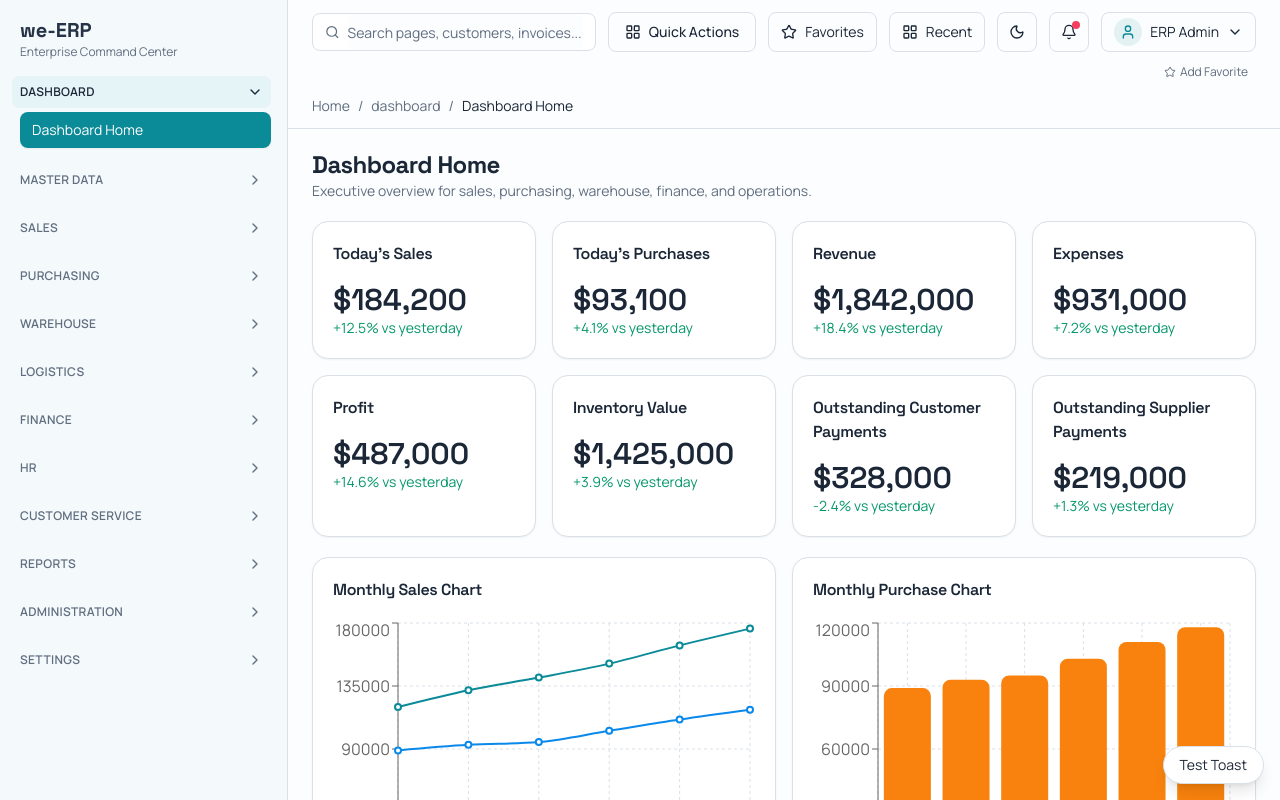
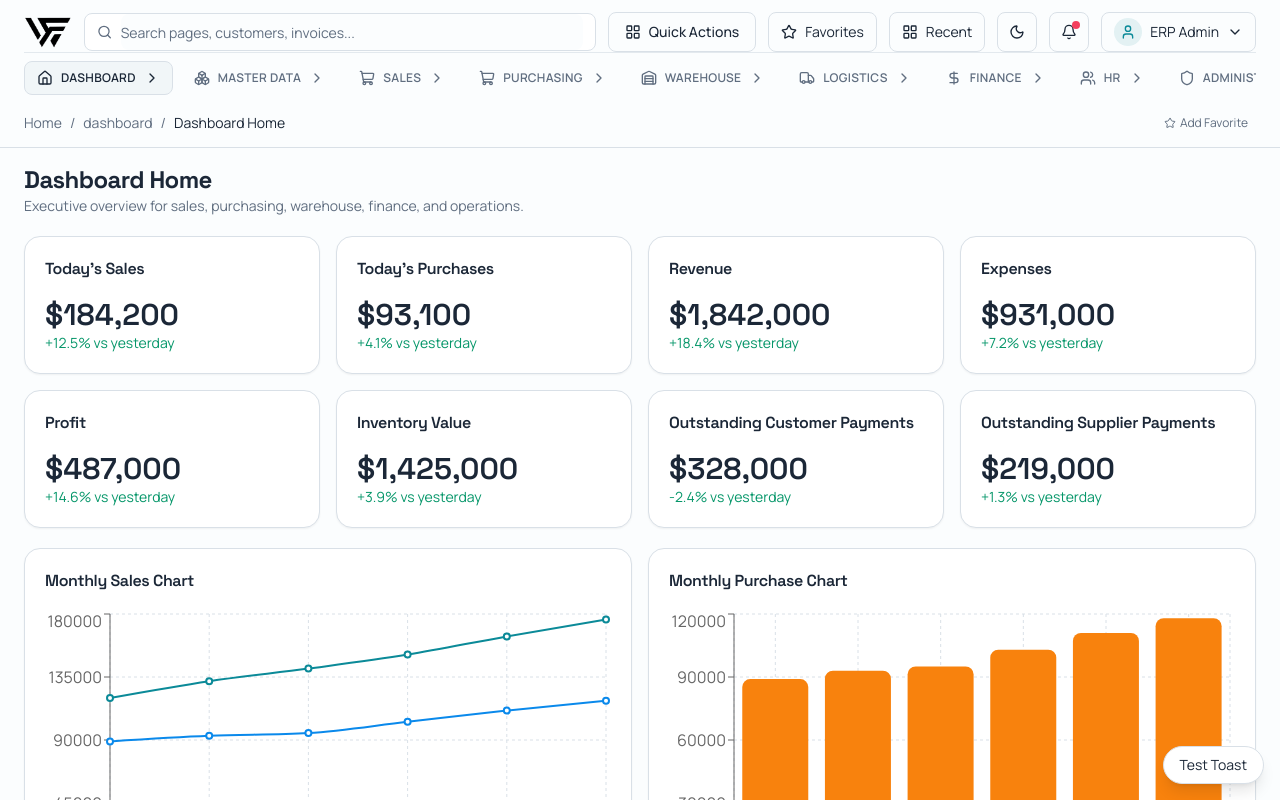
Before and after one commit to asdevgfhbc/we-ERP, a React (Vite) app: page /dashboard/home in a window 1280 px wide. Shown: the top 800 px of the page. Built offline with nearby package versions, Linux system fonts and the light colour scheme.

Commit message:
feat(ui): revamp navigation shell and branding

```diff
--- a/src/components/shared/app-shell.tsx
+++ b/src/components/shared/app-shell.tsx
@@ -1,4 +1,23 @@
-import { Bell, ChevronDown, Command, LayoutGrid, Menu, Moon, Search, Star, Sun, User } from 'lucide-react'
+import {
+  Bell,
+  ChevronDown,
+  Command,
+  LayoutGrid,
+  Menu,
+  Moon,
+  Search,
+  Star,
+  Sun,
+  User,
+  Boxes,
+  ShoppingCart,
+  Truck,
+  Warehouse,
+  Shield,
+  Home,
+  DollarSign,
+  Users,
+} from 'lucide-react'
 import { Link, Outlet, useLocation, useNavigate } from 'react-router-dom'
 import { useEffect, useMemo, useState, type ReactNode } from 'react'
 import type { ErpPage } from '@/app/pages'
@@ -16,25 +35,33 @@ const NAV_SECTIONS = [
   'Logistics',
   'Finance',
   'HR',
-  'Customer Service',
-  'Reports',
   'Administration',
-  'Settings',
 ] as const
+
+const SECTION_ICONS = {
+  Dashboard: Home,
+  'Master Data': Boxes,
+  Sales: ShoppingCart,
+  Purchasing: ShoppingCart,
+  Warehouse: Warehouse,
+  Logistics: Truck,
+  Finance: DollarSign,
+  HR: Users,
+  Administration: Shield,
+} as const
 
 function sectionFromModule(module: string) {
   if (module === 'Sales & Distribution') return 'Sales'
   if (module === 'Purchasing / Import') return 'Purchasing'
   if (module === 'Finance & Accounting') return 'Finance'
   if (module === 'Human Resources') return 'HR'
-  if (module === 'Reports & Analytics') return 'Reports'
   if (module === 'User Management') return 'Administration'
   return module
 }
 
-function Sidebar({ pages, open, onClose }: { pages: ErpPage[]; open: boolean; onClose: () => void }) {
+function TopModuleNav({ pages, mobileOpen, onNavigate }: { pages: ErpPage[]; mobileOpen: boolean; onNavigate: () => void }) {
   const location = useLocation()
-  const [expandedSection, setExpandedSection] = useState<string>('Dashboard')
+  const [expandedSection, setExpandedSection] = useState<string>('')
 
   const grouped = useMemo(() => {
     const initial = Object.fromEntries(NAV_SECTIONS.map((section) => [section, [] as ErpPage[]]))
@@ -54,50 +81,39 @@ function Sidebar({ pages, open, onClose }: { pages: ErpPage[]; open: boolean; on
   }, [location.pathname, pages])
 
   useEffect(() => {
-    setExpandedSection(activeSection)
-  }, [activeSection])
+    setExpandedSection('')
+  }, [location.pathname])
 
   return (
-    <aside
-      className={cn(
-        'fixed inset-y-0 left-0 z-40 w-80 transform border-r border-border bg-sidebar px-3 py-4 transition md:static md:w-72 md:translate-x-0',
-        open ? 'translate-x-0' : '-translate-x-full',
-      )}
-    >
-      <div className="mb-4 flex items-center justify-between px-2">
-        <div>
-          <p className="font-display text-xl font-bold text-sidebar-foreground">we-ERP</p>
-          <p className="text-xs text-muted-foreground">Enterprise Command Center</p>
-        </div>
-        <button onClick={onClose} className="rounded-lg p-2 text-muted-foreground hover:bg-muted md:hidden" type="button">
-          <Menu className="h-4 w-4" />
-        </button>
-      </div>
-      <div className="max-h-[calc(100svh-130px)] space-y-4 overflow-y-auto pr-1">
+    <div className={cn('relative border-t border-border/70 pt-2', mobileOpen ? 'block' : 'hidden md:block')}>
+      <div className="scrollbar-hidden flex items-center gap-2 overflow-x-auto overflow-y-visible pb-2">
         {NAV_SECTIONS.map((section) => {
           const sectionPages = grouped[section] ?? []
           const isExpanded = expandedSection === section
+          const SectionIcon = SECTION_ICONS[section]
 
           if (sectionPages.length === 0) return null
 
           return (
-            <div key={section}>
+            <div key={section} className="relative shrink-0">
               <button
                 type="button"
                 className={cn(
-                  'mb-1 flex w-full items-center justify-between rounded-lg px-2 py-2 text-left text-xs font-semibold uppercase tracking-wide transition',
+                  'inline-flex items-center gap-2 rounded-lg border px-3 py-2 text-xs font-semibold uppercase tracking-wide transition-colors duration-200',
                   activeSection === section
-                    ? 'bg-sidebar-accent text-sidebar-accent-foreground'
-                    : 'text-muted-foreground hover:bg-sidebar-accent hover:text-sidebar-accent-foreground',
+                    ? 'border-border bg-muted text-foreground'
+                    : 'border-transparent text-muted-foreground hover:border-border hover:bg-muted',
                 )}
                 onClick={() => setExpandedSection((current) => (current === section ? '' : section))}
               >
+                <SectionIcon className="h-4 w-4" />
                 {section}
-                <ChevronDown className={cn('h-4 w-4 transition-transform', isExpanded ? 'rotate-0' : '-rotate-90')} />
+                <ChevronDown className={cn('h-4 w-4 transition-transform duration-200', isExpanded ? 'rotate-0' : '-rotate-90')} />
               </button>
 
               {isExpanded ? (
-                <div className="space-y-1 pl-2">
+                <div className="absolute left-0 top-full z-50 mt-2 w-72 rounded-xl border border-border bg-popover p-2 shadow-2xl">
+                  <div className="scrollbar-hidden max-h-[50vh] space-y-1 overflow-y-auto pr-1">
                     {sectionPages.map((page) => {
                       const active = location.pathname === page.path
                       return (
@@ -105,24 +121,23 @@ function Sidebar({ pages, open, onClose }: { pages: ErpPage[]; open: boolean; on
                           key={page.path}
                           to={page.path}
                           className={cn(
-                          'block rounded-lg px-3 py-2 text-sm transition',
-                          active
-                            ? 'bg-sidebar-primary text-sidebar-primary-foreground shadow-sm'
-                            : 'text-sidebar-foreground hover:bg-sidebar-accent hover:text-sidebar-accent-foreground',
+                            'block rounded-lg px-3 py-2 text-sm transition-colors duration-200',
+                            active ? 'bg-primary text-primary-foreground' : 'hover:bg-muted',
                           )}
-                        onClick={onClose}
+                          onClick={onNavigate}
                         >
                           {page.title}
                         </Link>
                       )
                     })}
                   </div>
+                </div>
               ) : null}
             </div>
           )
         })}
       </div>
-    </aside>
+    </div>
   )
 }
 
@@ -404,9 +419,12 @@ function CommandPalette({ pages }: { pages: ErpPage[] }) {
 }
 
 export function AppShell({ pages }: { pages: ErpPage[] }) {
-  const [sidebarOpen, setSidebarOpen] = useState(false)
+  const [mobileNavOpen, setMobileNavOpen] = useState(false)
   const location = useLocation()
   const navigate = useNavigate()
+
+  const toggleMobileNav = () => setMobileNavOpen((value) => !value)
+  const closeMobileNav = () => setMobileNavOpen(false)
   const { items: favorites, setItems: setFavorites } = useStoredList('we-erp-favorites')
   const { items: recents, setItems: setRecents } = useStoredList('we-erp-recents')
 
@@ -415,24 +433,27 @@ export function AppShell({ pages }: { pages: ErpPage[] }) {
     setRecents((prev) => [path, ...prev.filter((item) => item !== path)].slice(0, 8))
   }, [location.pathname, setRecents])
 
+  useEffect(() => {
+    setMobileNavOpen(false)
+  }, [location.pathname])
+
   const currentPage = useMemo(() => pages.find((page) => page.path === location.pathname), [location.pathname, pages])
   const favoriteSet = useMemo(() => new Set(favorites), [favorites])
 
   return (
     <div className="min-h-screen bg-background text-foreground">
-      <div className="md:grid md:grid-cols-[18rem_1fr]">
-        <Sidebar pages={pages} open={sidebarOpen} onClose={() => setSidebarOpen(false)} />
-        <div className="min-w-0">
-          <header className="sticky top-0 z-20 border-b border-border bg-background/90 px-4 py-3 backdrop-blur md:px-6">
+      <div className="min-w-0 pt-40 md:pt-36">
+        <header className="fixed left-0 right-0 top-0 z-30 border-b border-border bg-background/90 px-4 py-3 backdrop-blur md:px-6">
           <div className="flex flex-wrap items-center gap-3">
               <button
                 type="button"
-                onClick={() => setSidebarOpen(true)}
+                onClick={toggleMobileNav}
                 className="inline-flex h-10 w-10 items-center justify-center rounded-lg border border-border md:hidden"
-                aria-label="Open menu"
+                aria-label={mobileNavOpen ? 'Close navigation' : 'Open navigation'}
               >
                 <Menu className="h-4 w-4" />
               </button>
+              <img src="/WE-removebg-preview.png" alt="we-ERP" className="h-8 w-auto dark:brightness-0 dark:invert" />
               <GlobalSearch pages={pages} />
               <SecondaryButton className="gap-2" onClick={() => window.dispatchEvent(new Event('open-command-palette'))}>
                 <LayoutGrid className="h-4 w-4" />
@@ -478,8 +499,12 @@ export function AppShell({ pages }: { pages: ErpPage[] }) {
               <NotificationMenu />
               <UserMenu />
           </div>
+
+          <TopModuleNav pages={pages} mobileOpen={mobileNavOpen} onNavigate={closeMobileNav} />
+
+          <div className="mt-2 flex flex-wrap items-center justify-between gap-2">
+            <Breadcrumbs />
             {currentPage ? (
-              <div className="mt-2 flex items-center justify-end">
                 <button
                   type="button"
                   className={cn(
@@ -498,19 +523,15 @@ export function AppShell({ pages }: { pages: ErpPage[] }) {
                   <Star className="h-3 w-3" />
                   {favoriteSet.has(currentPage.path) ? 'Favorited' : 'Add Favorite'}
                 </button>
-              </div>
               ) : null}
-            <div className="mt-3">
-              <Breadcrumbs />
           </div>
         </header>
         <main className="px-4 py-5 md:px-6">
           <Outlet />
         </main>
       </div>
-      </div>
       <CommandPalette pages={pages} />
-      {sidebarOpen && <div className="fixed inset-0 z-30 bg-black/30 md:hidden" onClick={() => setSidebarOpen(false)} />}
+      {mobileNavOpen && <div className="fixed inset-0 z-20 bg-black/20 md:hidden" onClick={closeMobileNav} />}
     </div>
   )
 }
--- a/src/index.css
+++ b/src/index.css
@@ -73,3 +73,14 @@
     min-height: 100svh;
   }
 }
+
+@layer utilities {
+  .scrollbar-hidden {
+    -ms-overflow-style: none;
+    scrollbar-width: none;
+  }
+
+  .scrollbar-hidden::-webkit-scrollbar {
+    display: none;
+  }
+}
```
Also changed, not shown: public/WE-removebg-preview.png (added). Lines whose indentation alone changed are shown as unchanged.
